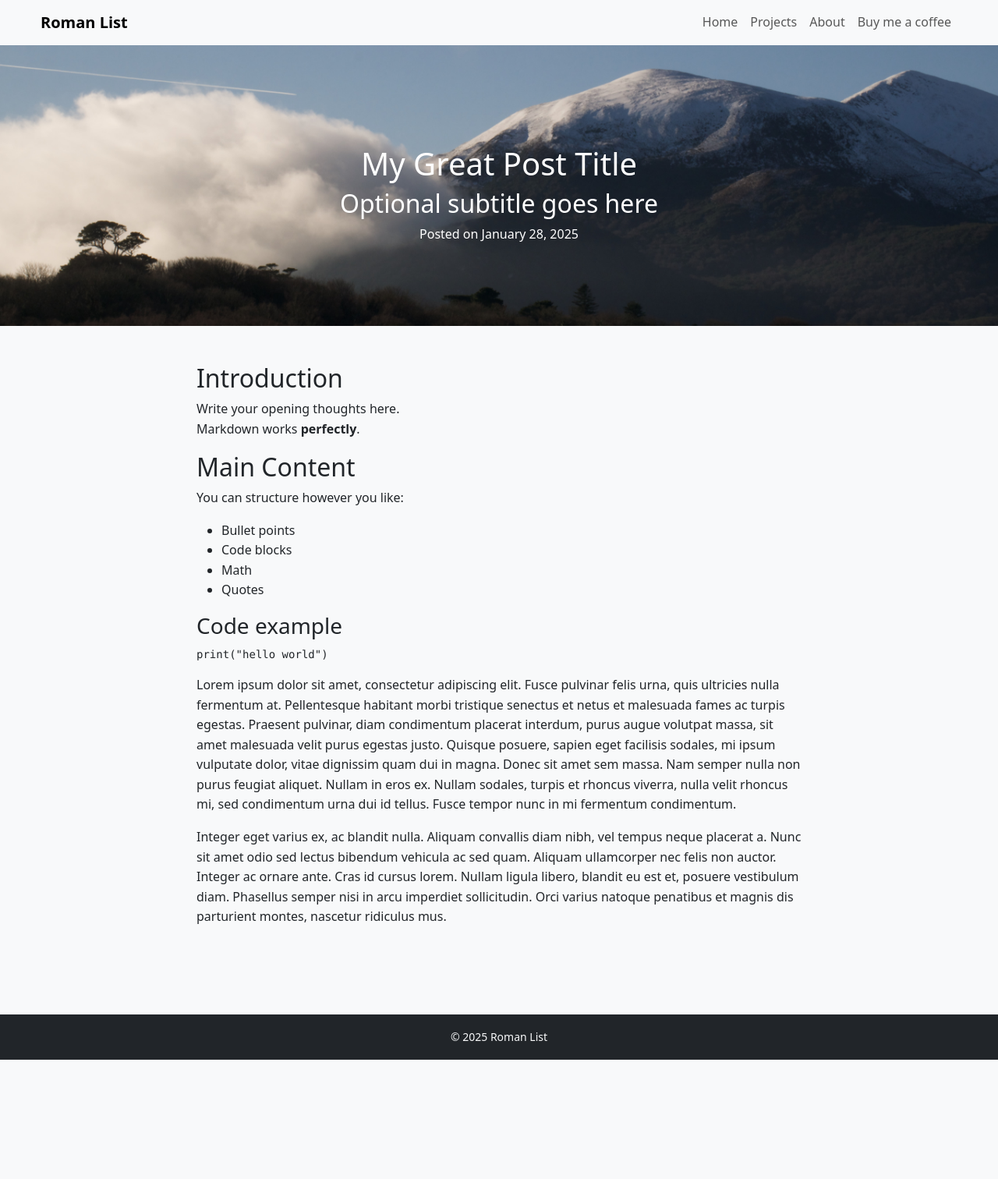
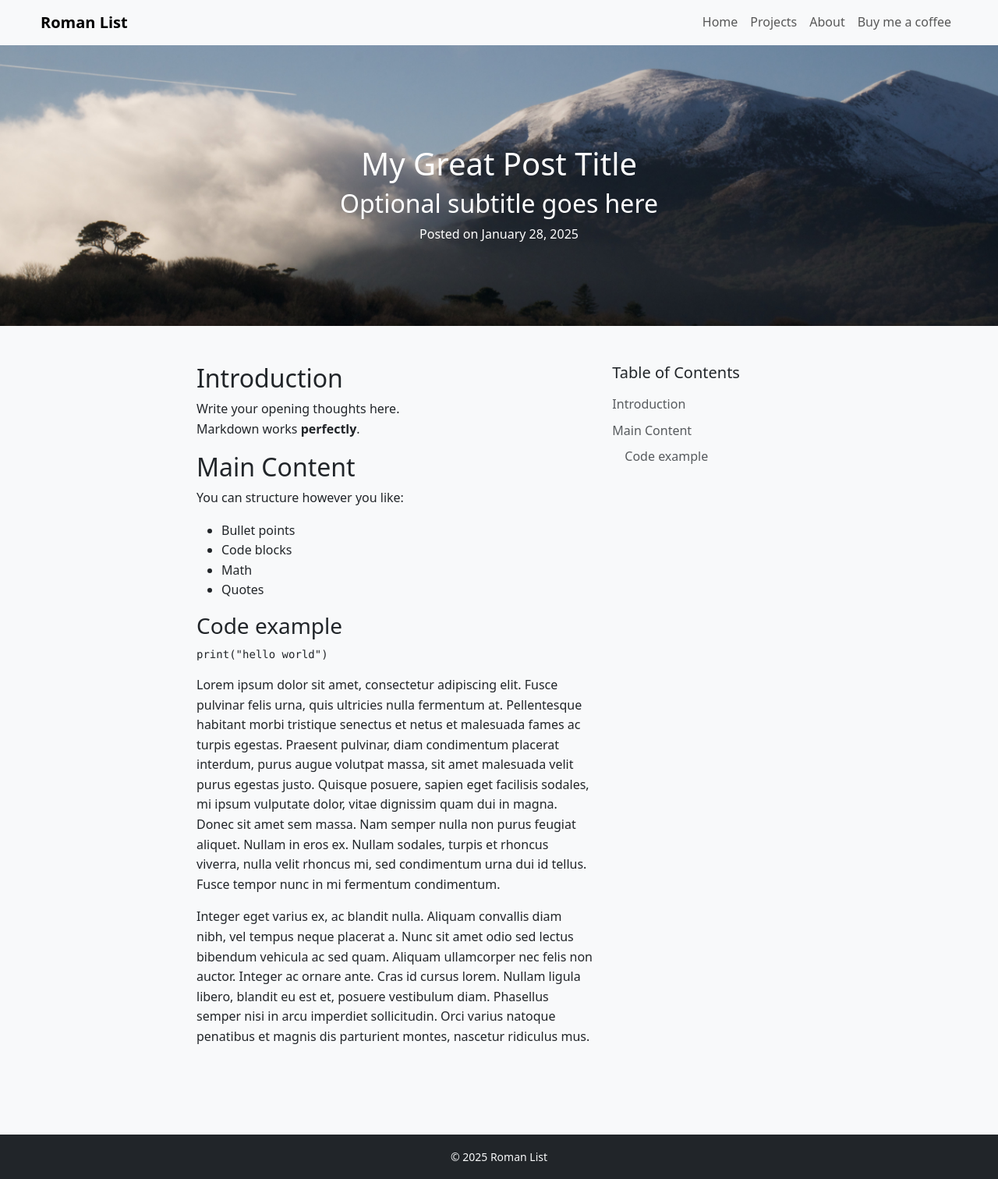
Before and after one commit to wolfromanlist/wolfromanlist.github.io, a Jekyll site: the page built from _posts/2025-11-29-template.md, in a window 1280 px wide. Shown: the whole page at 78% size. Built offline with Jekyll 4.4.1, drawn with Linux system fonts in a browser that asks for light colours; before the commit the page ends 1359 px from its top, so only the background shows below that; some of the changed lines change nothing that is shown.

Commit message:
Table of Contents

```diff
--- a/_layouts/default.html
+++ b/_layouts/default.html
@@ -25,7 +25,8 @@
   {% include footer.html %}
 
   <script src="https://cdn.jsdelivr.net/npm/bootstrap@5.3.2/dist/js/bootstrap.bundle.min.js"></script>
-
+  <script data-name="BMC-Widget" data-cfasync="false" src="https://cdnjs.buymeacoffee.com/1.0.0/widget.prod.min.js" data-id="romanlist" data-description="Support me on Buy me a coffee!" data-message="" data-color="#5F7FFF" data-position="Right" data-x_margin="18" data-y_margin="18"></script>
+  <script type="application/ld+json">
   <script defer src='https://static.cloudflareinsights.com/beacon.min.js' data-cf-beacon='{"token": "997ca0fd41f64ef194ae0bbba3a63222"}'></script>
   </body>
 </html>
--- a/_layouts/post.html
+++ b/_layouts/post.html
@@ -30,7 +30,53 @@ layout: default
 <article class="container my-5">
   <div class="row justify-content-center">
     <div class="col-lg-8 col-md-10">
+  <div class="row">
+    <div class="col-lg-8" id="post-content">
       {{ content }}
+    </div>
+    <div class="col-lg-4 d-none d-lg-block">
+      <div class="sticky-top" style="top: 2rem;">
+        <h5 class="mb-3">Table of Contents</h5>
+        <nav id="toc"></nav>
+      </div>
     </div>
   </div>
 </article>
+
+<script>
+  document.addEventListener("DOMContentLoaded", function() {
+    const content = document.getElementById("post-content");
+    const toc = document.getElementById("toc");
+    const headings = content.querySelectorAll("h2, h3, h4, h5, h6");
+
+    if (headings.length === 0) {
+      if (toc) toc.parentElement.style.display = "none";
+      return;
+    }
+
+    const list = document.createElement("ul");
+    list.classList.add("list-unstyled");
+
+    headings.forEach(heading => {
+      if (!heading.id) {
+        heading.id = heading.textContent.trim().toLowerCase().replace(/\s+/g, '-').replace(/[^\w\-]+/g, '');
+      }
+
+      const li = document.createElement("li");
+      li.classList.add("mb-2");
+      const level = parseInt(heading.tagName.substring(1));
+      const padding = Math.max(0, level - 2);
+      li.style.paddingLeft = padding + "rem";
+
+      const link = document.createElement("a");
+      link.href = "#" + heading.id;
+      link.textContent = heading.textContent;
+      link.classList.add("text-decoration-none", "text-muted");
+
+      li.appendChild(link);
+      list.appendChild(li);
+    });
+
+    toc.appendChild(list);
+  });
+</script>
```
Also changed, not shown: 12 other files.
